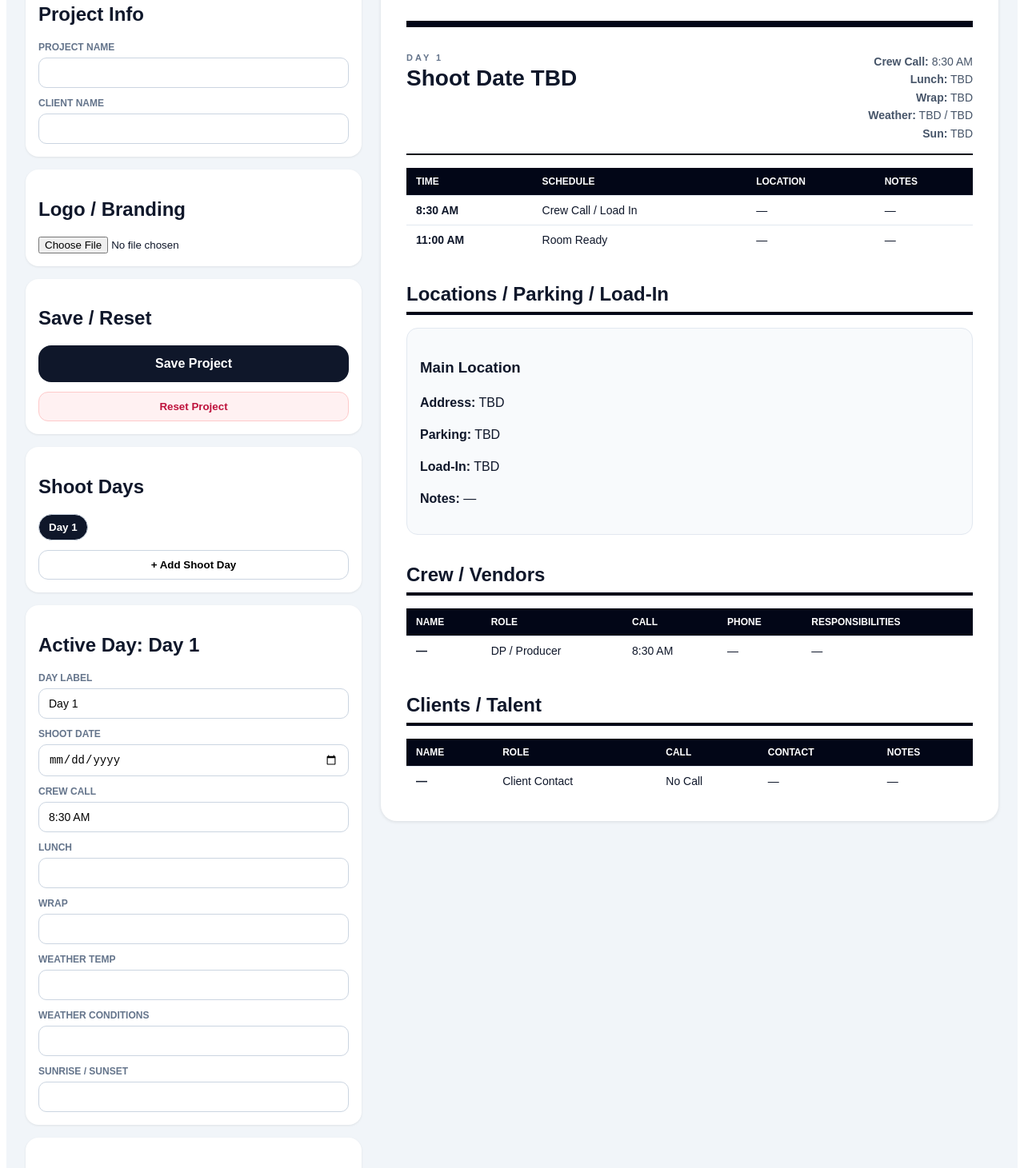
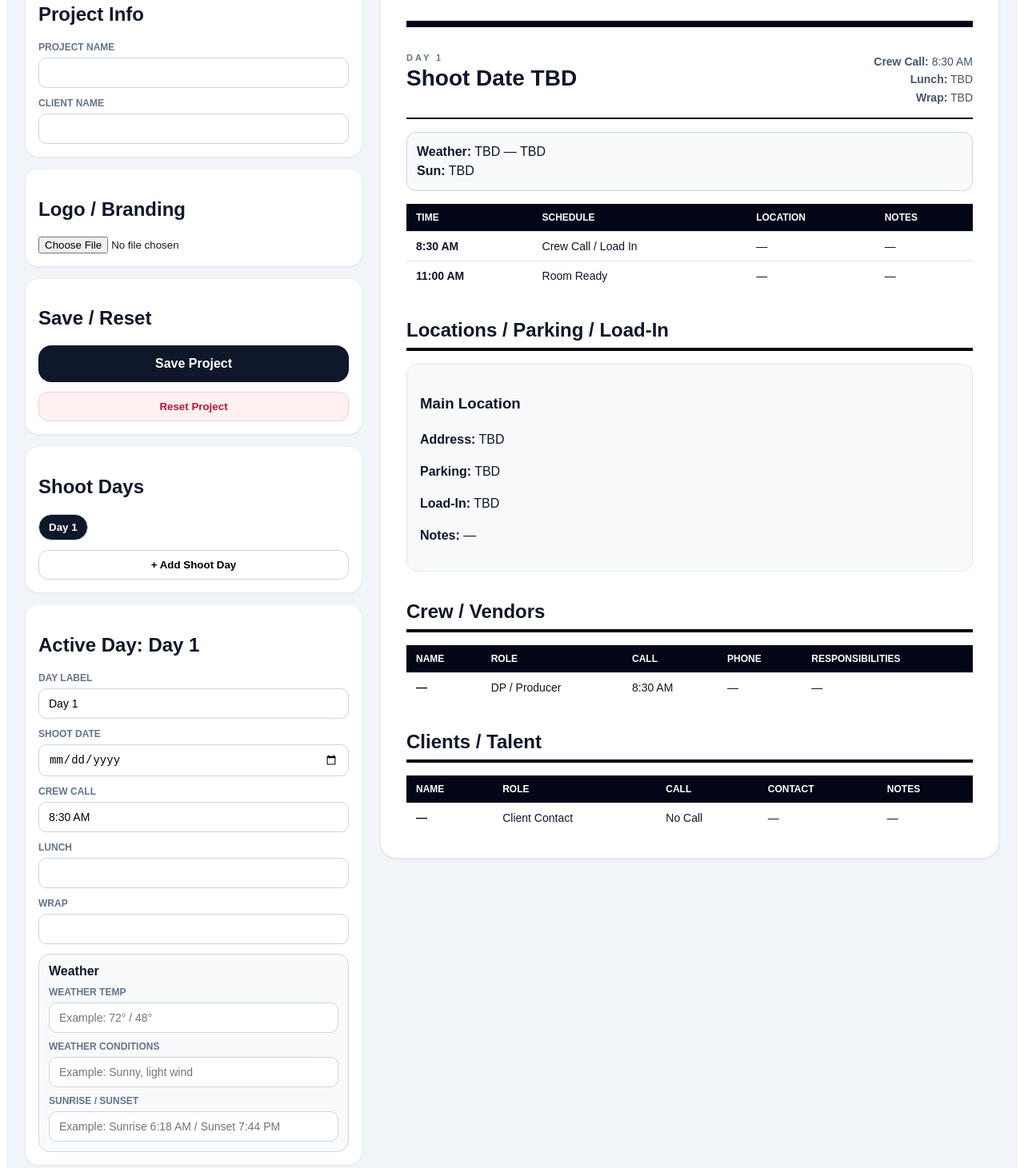
Before and after one commit to Innesrod/call-sheet-app, a React (Vite) app: page / in a window 1280 px wide. Shown: the part 200-1661 px from the top of the page at 80% size. Built offline with nearby package versions, Linux system fonts and the light colour scheme.

Commit message:
Update App.jsx

```diff
--- a/src/App.jsx
+++ b/src/App.jsx
@@ -1,6 +1,6 @@
 import React, { useState } from "react";
 
-const STORAGE_KEY = "cif-call-sheet-project";
+const STORAGE_KEY = "cif-call-sheet-project-weather";
 
 function createDay(number) {
   return {
@@ -203,7 +203,7 @@ export default function App() {
 
       <div className="no-print" style={styles.editor}>
         <h1>CIF Call Sheet Builder</h1>
-        <p style={styles.muted}>Phase 5: Save / Load / Reset</p>
+        <p style={styles.muted}>Phase 6: Manual Weather Fields</p>
 
         <Section title="Project Info">
           <Input label="Project Name" value={projectName} onChange={setProjectName} />
@@ -244,9 +244,12 @@ export default function App() {
           <Input label="Lunch" value={activeDay.lunch} onChange={(v) => updateDay("lunch", v)} />
           <Input label="Wrap" value={activeDay.wrap} onChange={(v) => updateDay("wrap", v)} />
 
-  <Input label="Weather Temp" value={activeDay.weatherTemp} onChange={(v) => updateDay("weatherTemp", v)} />
-  <Input label="Weather Conditions" value={activeDay.weatherConditions} onChange={(v) => updateDay("weatherConditions", v)} />
-  <Input label="Sunrise / Sunset" value={activeDay.sunTimes} onChange={(v) => updateDay("sunTimes", v)} />
+          <div style={styles.weatherBox}>
+            <h3 style={styles.weatherTitle}>Weather</h3>
+            <Input label="Weather Temp" value={activeDay.weatherTemp} onChange={(v) => updateDay("weatherTemp", v)} placeholder="Example: 72° / 48°" />
+            <Input label="Weather Conditions" value={activeDay.weatherConditions} onChange={(v) => updateDay("weatherConditions", v)} placeholder="Example: Sunny, light wind" />
+            <Input label="Sunrise / Sunset" value={activeDay.sunTimes} onChange={(v) => updateDay("sunTimes", v)} placeholder="Example: Sunrise 6:18 AM / Sunset 7:44 PM" />
+          </div>
         </Section>
 
         <Section title="Schedule">
@@ -330,10 +333,15 @@ export default function App() {
                 <div><strong>Crew Call:</strong> {day.callTime || "TBD"}</div>
                 <div><strong>Lunch:</strong> {day.lunch || "TBD"}</div>
                 <div><strong>Wrap:</strong> {day.wrap || "TBD"}</div>
-  <div><strong>Weather:</strong> {day.weatherTemp || "TBD"} / {day.weatherConditions || "TBD"}</div>
-  <div><strong>Sun:</strong> {day.sunTimes || "TBD"}</div>
               </div>
             </div>
+
+            <div style={styles.previewWeatherBox}>
+              <strong>Weather:</strong> {day.weatherTemp || "TBD"} — {day.weatherConditions || "TBD"}
+              <br />
+              <strong>Sun:</strong> {day.sunTimes || "TBD"}
+            </div>
+
             <Table
               headers={["Time", "Schedule", "Location", "Notes"]}
               rows={day.schedule.map((item) => [item.time, item.activity, item.location, item.notes])}
@@ -424,6 +432,9 @@ const styles = {
   input: { padding: "10px 12px", borderRadius: 10, border: "1px solid #cbd5e1", fontSize: 14 },
   textarea: { padding: "10px 12px", borderRadius: 10, border: "1px solid #cbd5e1", fontSize: 14, minHeight: 70 },
   card: { border: "1px solid #e2e8f0", background: "#f8fafc", borderRadius: 14, padding: 12, display: "flex", flexDirection: "column", gap: 10 },
+  weatherBox: { border: "1px solid #cbd5e1", background: "#f8fafc", borderRadius: 14, padding: 12, display: "flex", flexDirection: "column", gap: 10 },
+  weatherTitle: { margin: 0, fontSize: 16 },
+  previewWeatherBox: { border: "1px solid #cbd5e1", background: "#f8fafc", borderRadius: 12, padding: 12, marginBottom: 16, lineHeight: 1.5 },
   dayTabs: { display: "flex", flexWrap: "wrap", gap: 8 },
   tabButton: { padding: "8px 12px", borderRadius: 999, border: "1px solid #cbd5e1", background: "white", cursor: "pointer", fontWeight: "bold" },
   activeTab: { background: "#0f172a", color: "white" },
```
Lines whose indentation alone changed are shown as unchanged.
